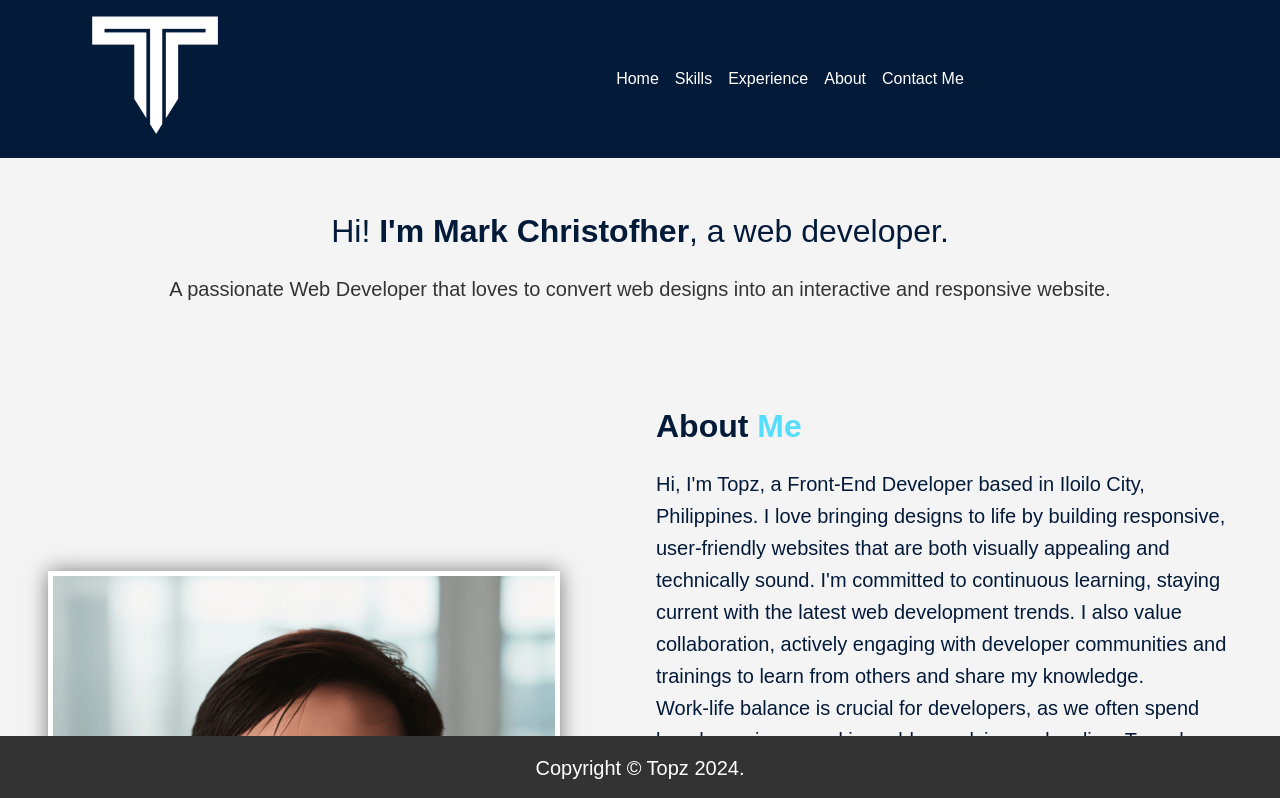
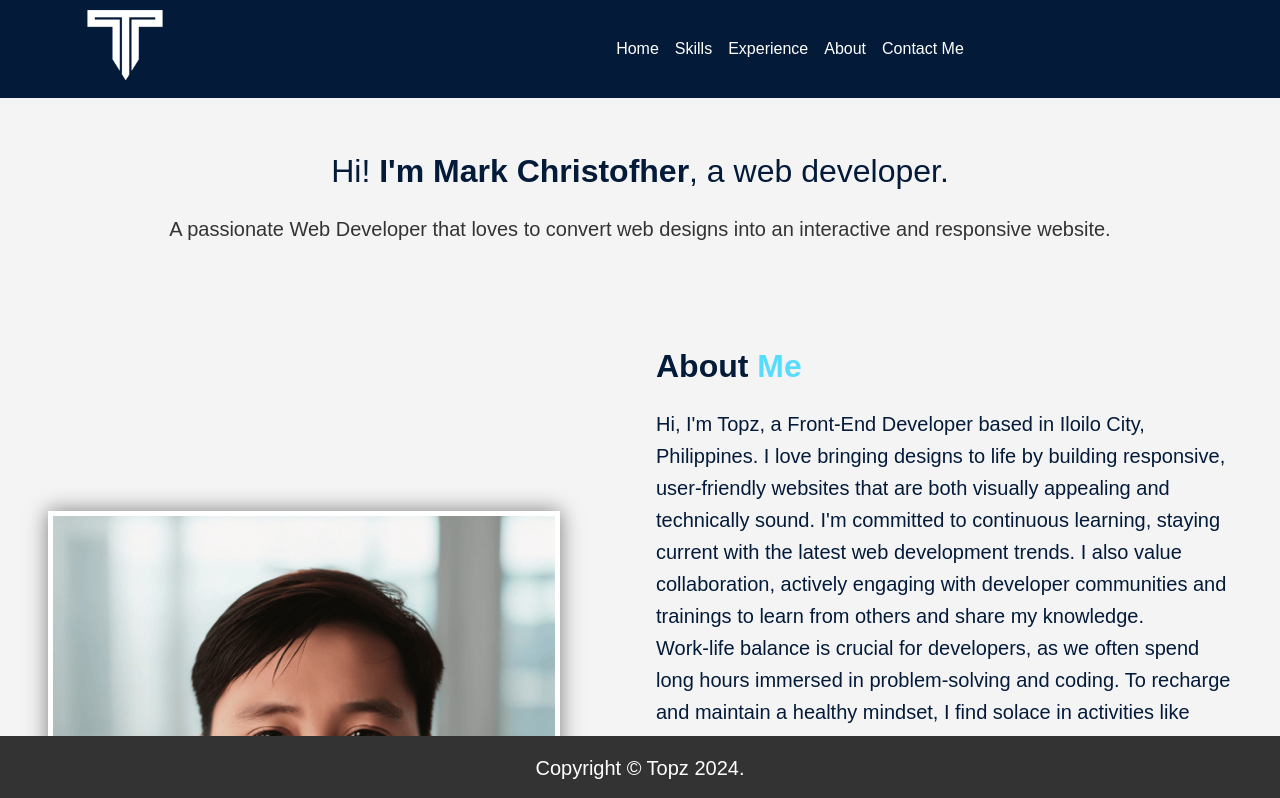
Before and after one commit to anir4tak/anir4tak.github.io, a React (Create React App) app: page / in a window 1280 px wide. Shown: the top 798 px of the page. Built offline with nearby package versions, Linux system fonts and the light colour scheme.

Commit message:
logo size

```diff
--- a/src/styles/Header.scss
+++ b/src/styles/Header.scss
@@ -20,7 +20,7 @@ header {
 
       .logo {
         width: 100%;
-        max-width: 150px;
+        max-width: 90px;
       }
     }
 
```
